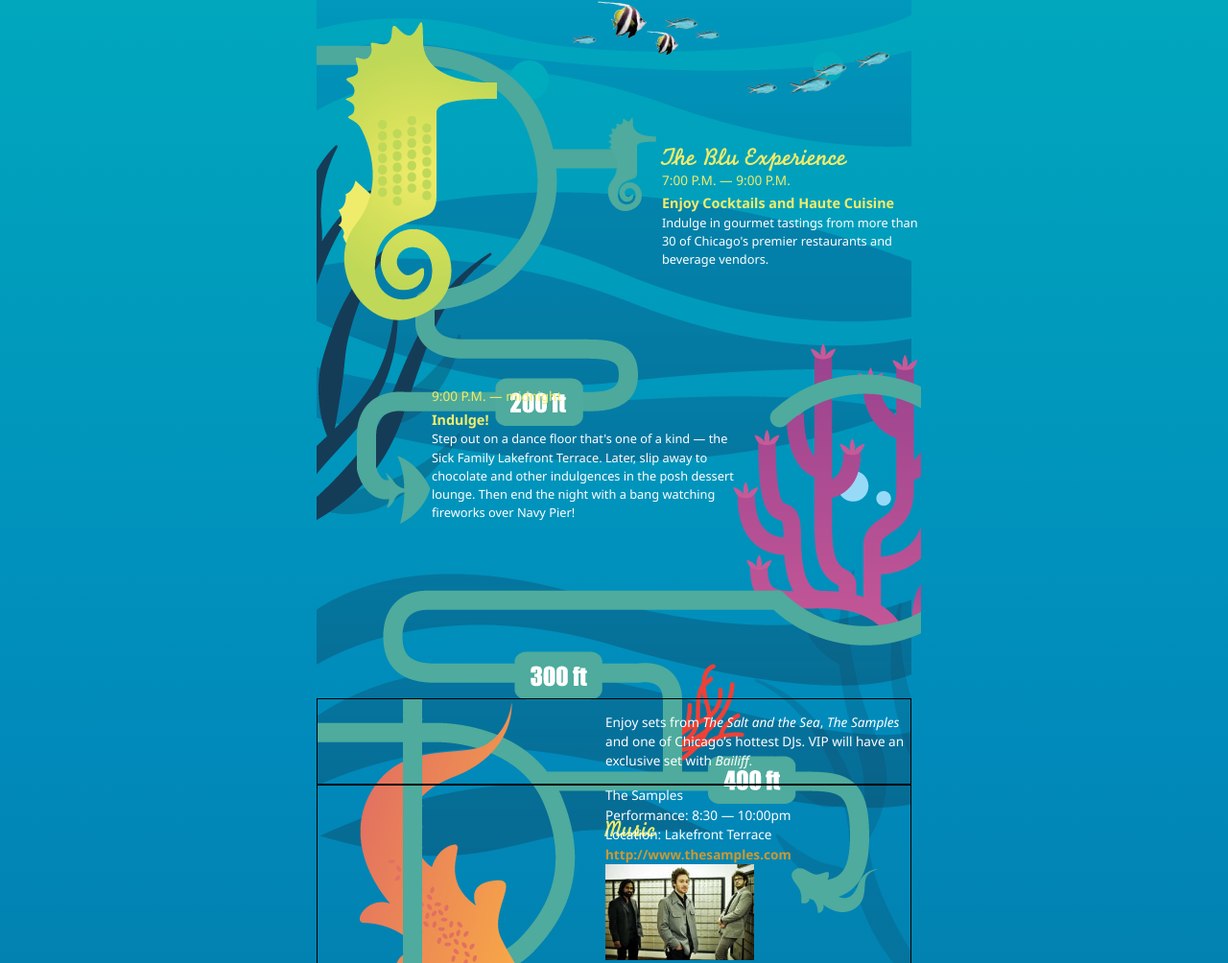
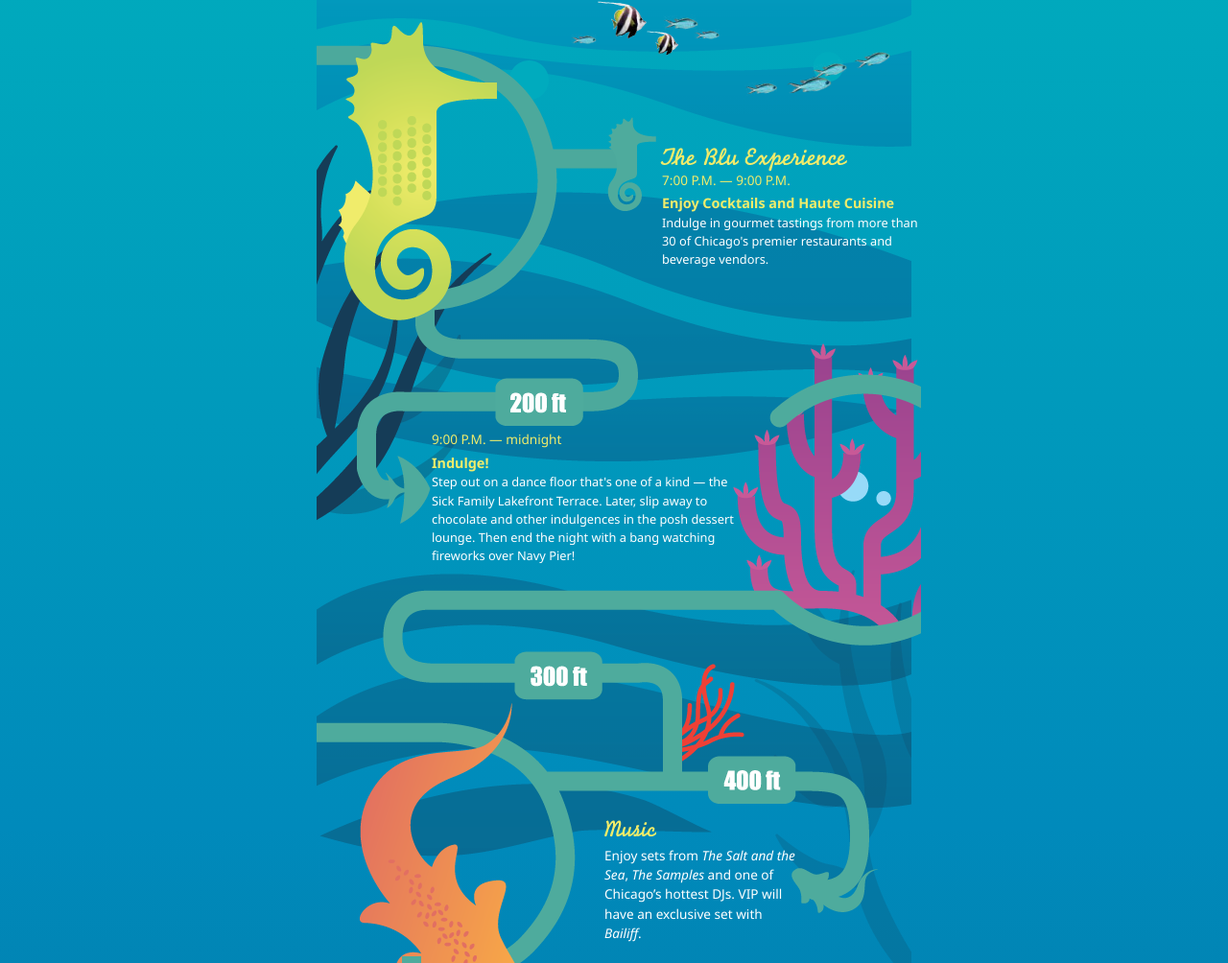
Before and after one commit to jgillen32/com-sheddaquarium-blu, a plain HTML site: page index.html in a window 1280 px wide. Shown: the part 932-1936 px from the top of the page at 96% size. Drawn offline with nearby package versions, Linux system fonts and the light colour scheme.

Commit message:
updated tickets on tablet

```diff
--- a/css/blu.css
+++ b/css/blu.css
@@ -479,7 +479,7 @@ h1, h2, .title, .stitle {
         padding-left:360px;
     }
     #experience div div:last-of-type {
-        padding-top: 100px;
+        padding-top: 145px;
         padding-left:120px;
         width:330px;
     }
@@ -495,10 +495,21 @@ h1, h2, .title, .stitle {
     #music:before {
         content:url(../images/t-music.png);
     }
-    #music div div:first-of-type, #bands div div {
+    #music p {
+        padding-top:130px;
+    }
+    .w200 {
+        width:200px;
+    }
+    #music div div:first-of-type {
+        padding-top:10px;
+        padding-left:300px;
+    }
+    #bands div, div #bands div, #bands div:first-of-type {
+        padding-top:20px;
         background:url(../images/bandsBG.png) 5px top repeat-y;
         padding-left:300px;
-        border:1px solid #000;
+        width:300px;
     }
     #music .title {
         display:none;
@@ -521,6 +532,9 @@ h1, h2, .title, .stitle {
         height:345px;
         padding:0;
         margin:-50px 0 0 -135px;
+    }
+    #tickets ul {
+        padding-top: 20px;
     }
     #vip {
         background:url(../images/t-vip.png) no-repeat;
--- a/index.html
+++ b/index.html
@@ -56,7 +56,7 @@
             <div>
                 <p class="title"><span class="name">Music</span></p>
                 <div>
-                <p>Enjoy sets from <i>The Salt and the Sea</i>, <i>The Samples</i> and one of Chicago’s hottest DJs. VIP will have an exclusive set with <i>Bailiff</i>.</p>
+                <p class="w200">Enjoy sets from <i>The Salt and the Sea</i>, <i>The Samples</i> and one of Chicago’s hottest DJs. VIP will have an exclusive set with <i>Bailiff</i>.</p>
                 </div>
                 <div id="bands">
                     <div>
```
